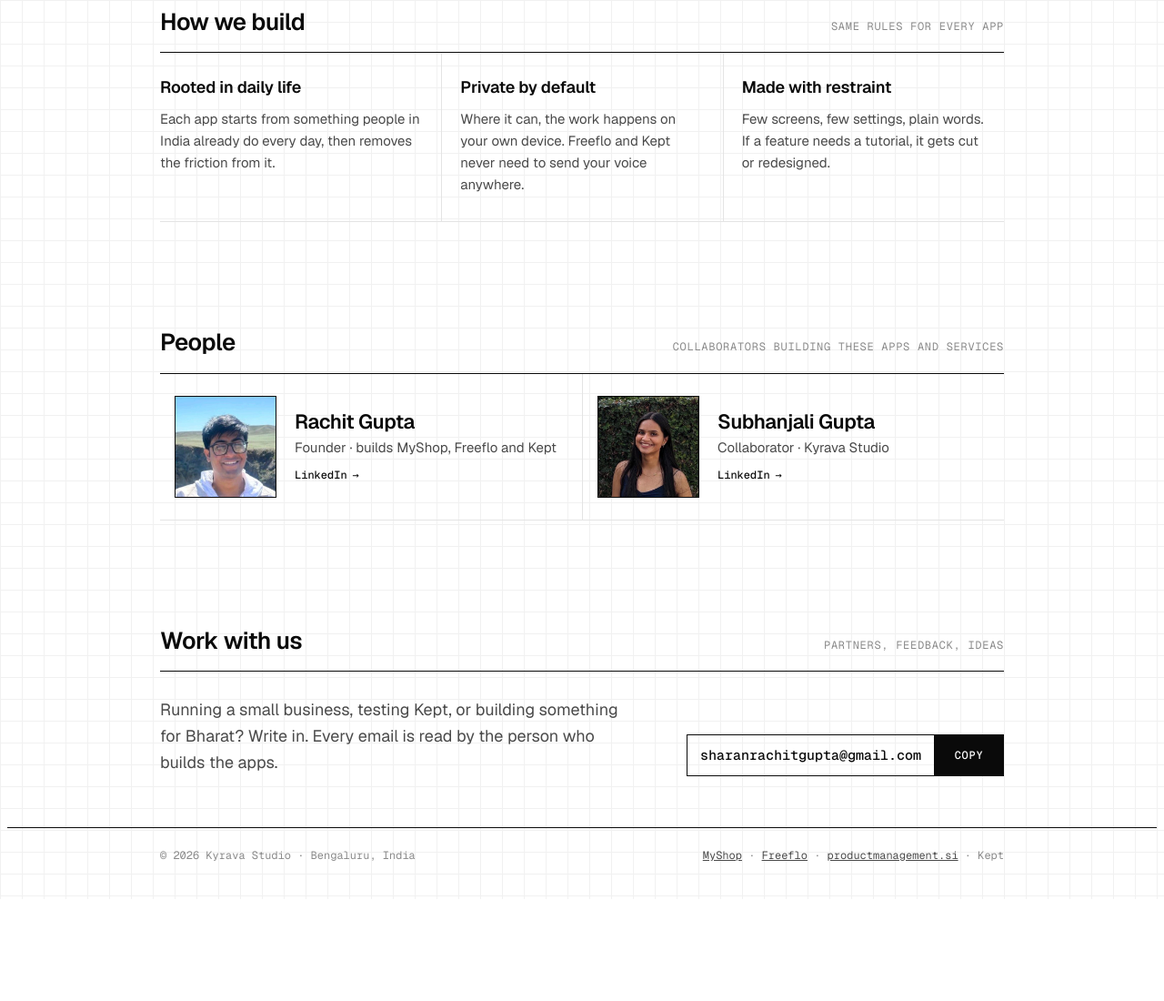
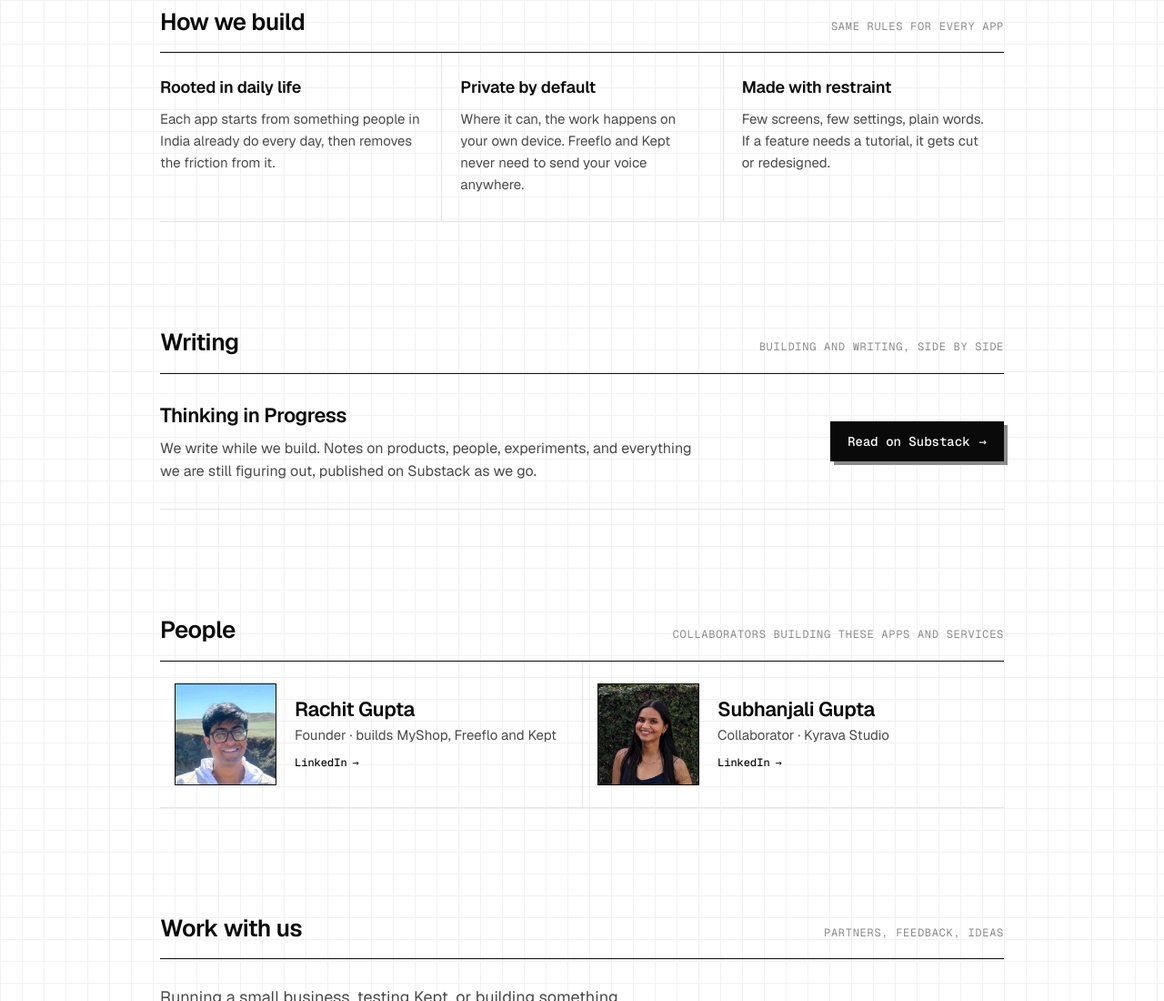
Before and after one commit to rachitgupta6720/kyrava-studio, a plain HTML site: page index.html in a window 1280 px wide. Shown: the part 2136-3236 px from the top of the page at 91% size. Before the commit the page ends 3124 px from the top, so only its background shows below. Drawn offline with nearby package versions, Linux system fonts and the light colour scheme.

Commit message:
Add Writing section linking to Substack
Co-Authored-By: Claude Opus 5.5 <noreply@anthropic.com>

```diff
--- a/index.html
+++ b/index.html
@@ -136,6 +136,12 @@ h2{font-family:var(--f-head);font-weight:600;font-size:26px;margin:0;letter-spac
 .principles div + div{padding-left:20px;border-left:1px solid var(--rule)}
 .principles h4{font-family:var(--f-head);font-weight:600;font-size:18px;letter-spacing:-.01em;margin:0 0 8px}
 .principles p{margin:0;font-size:15px;color:var(--ink-2)}
+
+/* writing */
+.writing{display:grid;grid-template-columns:minmax(0,1fr) auto;gap:20px 32px;align-items:center;padding-block:28px;border-bottom:1px solid var(--rule)}
+.w-name{font-family:var(--f-head);font-weight:600;font-size:22px;letter-spacing:-.02em;margin:0 0 6px}
+.w-copy{margin:0;font-size:16px;color:var(--ink-2);max-width:56ch}
+@media (max-width:760px){.writing{grid-template-columns:1fr}.writing .btn{justify-self:start}}
 
 /* people */
 .people{list-style:none;margin:0;padding:0;display:grid;grid-template-columns:repeat(2,minmax(0,1fr));border-bottom:1px solid var(--rule)}
@@ -290,6 +296,19 @@ footer a{color:var(--ink-2)}
         <div><h4>Rooted in daily life</h4><p>Each app starts from something people in India already do every day, then removes the friction from it.</p></div>
         <div><h4>Private by default</h4><p>Where it can, the work happens on your own device. Freeflo and Kept never need to send your voice anywhere.</p></div>
         <div><h4>Made with restraint</h4><p>Few screens, few settings, plain words. If a feature needs a tutorial, it gets cut or redesigned.</p></div>
+      </div>
+    </div>
+  </section>
+
+  <section id="writing">
+    <div class="wrap">
+      <div class="sec-head"><h2>Writing</h2><p>Building and writing, side by side</p></div>
+      <div class="writing">
+        <div>
+          <p class="w-name">Thinking in Progress</p>
+          <p class="w-copy">We write while we build. Notes on products, people, experiments, and everything we are still figuring out, published on Substack as we go.</p>
+        </div>
+        <a class="btn" href="https://subhanjaligupta.substack.com/" target="_blank" rel="noopener">Read on Substack <span aria-hidden="true">→</span></a>
       </div>
     </div>
   </section>
```
